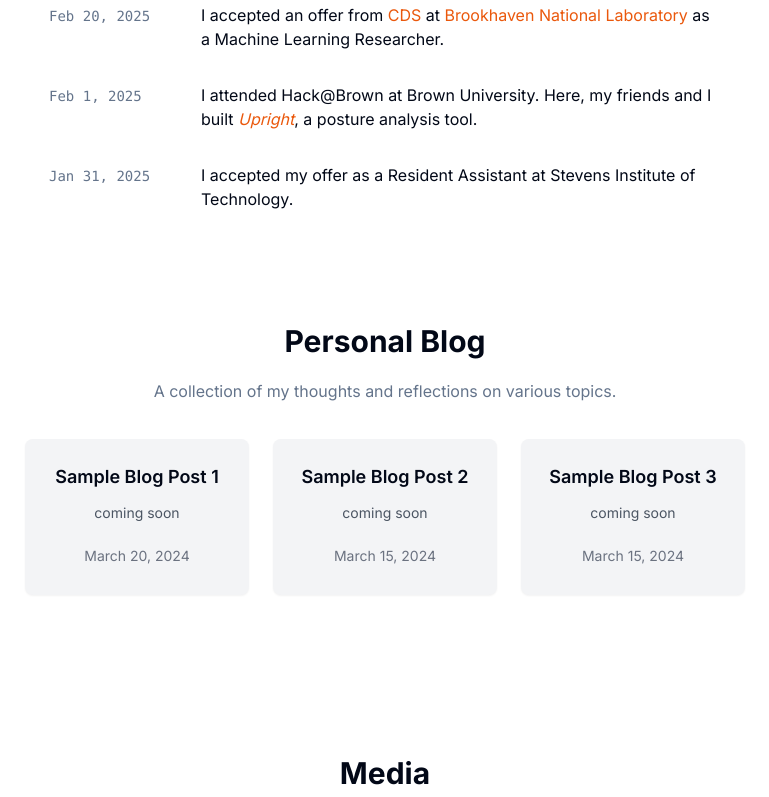
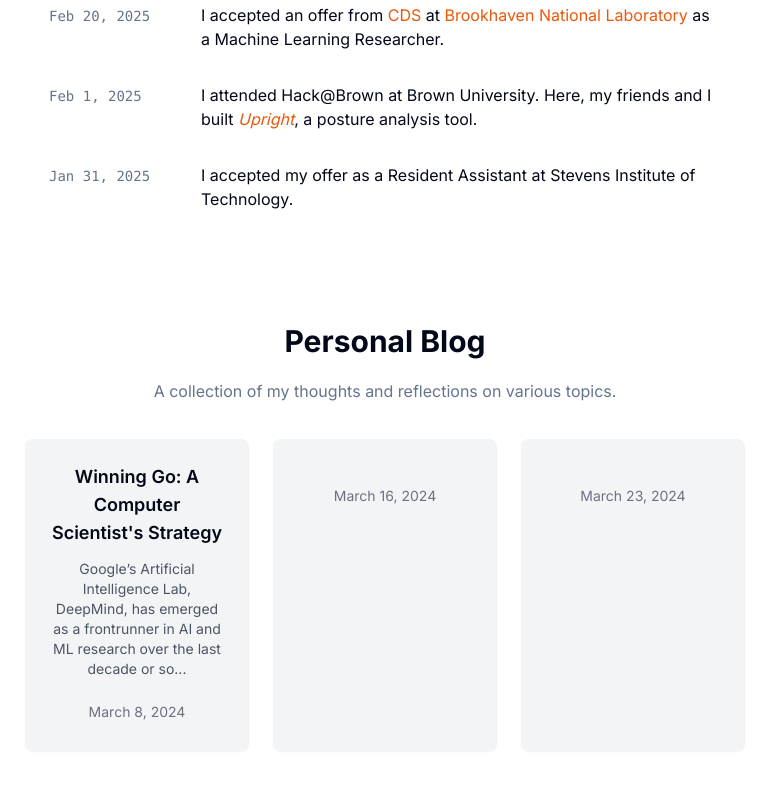
Before and after one commit to emicscs/portfolio, a Next.js app: page / in a window 1280 px wide. Shown: the part 2000-2797 px from the top of the page, without its empty margins (255-1024 px from the left). Built offline with nearby package versions, Linux system fonts and the light colour scheme.

Commit message:
added blog functionality, changed some text

```diff
--- a/components/about-section.tsx
+++ b/components/about-section.tsx
@@ -122,7 +122,7 @@ export function AboutSection() {
                   My journey began a few months ago when I took my first CS class at Stevens, and my passion for technology has only grown since then.
                 </p>
                 <p>
-                  When I am not studying or working on problem sets (which has been rare lately 🥲), I am watching youtube videos and reading literature pertaining to <span className="text-orange-500">neural networks</span>, <span className="text-orange-500">game theory</span>, and <span className="text-orange-500">reinforcement learning</span>. Or, I am working on 🔥 projects with my friends!
+                  When I am not studying or working on problem sets (which has been rare lately 🥲), I am watching youtube videos and reading literature trying to make sense of <span className="text-orange-500">neural networks</span>, <span className="text-orange-500">game theory</span>, and <span className="text-orange-500">reinforcement learning</span>. Or, I am working on projects with my friends!
                 </p>
                 <p>
                   My classmate Zidanni Clerigo and I are about to launch the pilot episode of our podcast, <a href="#" className="text-orange-500 italic">Hello, Zidanni, Emilio, and World!</a> which will uncover the essence of various topics in computing and design.
--- a/components/blog-section.tsx
+++ b/components/blog-section.tsx
@@ -13,22 +13,23 @@ interface BlogPost {
 }
 
 const blogPosts: BlogPost[] = [
+
   {
-    title: "Sample Blog Post 1",
-    description: "coming soon",
-    date: "2024-03-20",
-    link: "/blog/sample-post-1",
+    title: "Winning Go: A Computer Scientist's Strategy",
+    description: "Google’s Artificial Intelligence Lab, DeepMind, has emerged as a frontrunner in AI and ML research over the last decade or so...",
+    date: "2024-03-8",
+    link: "https://docs.google.com/document/d/1jjLNgJT455qk7ktMA3WxGKVd60cbcTmyMoq5kwbbIKY/edit?usp=sharing",
   },
   {
-    title: "Sample Blog Post 2",
-    description: "coming soon",
-    date: "2024-03-15",
-    link: "/blog/sample-post-2",
+    title: "",
+    description: "",
+    date: "2024-03-16",
+    link: "https://docs.google.com/document/d/1jjLNgJT455qk7ktMA3WxGKVd60cbcTmyMoq5kwbbIKY/edit?usp=sharing",
   },
   {
-    title: "Sample Blog Post 3",
-    description: "coming soon",
-    date: "2024-03-15",
+    title: "",
+    description: "",
+    date: "2024-03-23",
     link: "/blog/sample-post-3",
   },];
 
--- a/components/hero-section.tsx
+++ b/components/hero-section.tsx
@@ -27,7 +27,7 @@ export function HeroSection() {
           className="text-center"
         >
             <h1 className="text-5xl font-extrabold tracking-tight sm:text-7xl relative z-20" style={{ fontFamily: 'Helvetica, Arial, sans-serif' }}>
-            Hi.. I am <span className="text-blue-900">Emilio !</span>
+            Hi.. I am <span className="text-blue-900">Emilio!</span>
             </h1>
             <p className="mt-6 text-3xl relative z-20" style={{ fontFamily: 'Helvetica, Arial, sans-serif' }}>
             ..a <span className="text-blue-900">student</span> at Stevens Institute of Technology, <span className="text-blue-900">machine learning researcher</span> at Brookhaven National Lab, and an <span className="text-blue-900">engineer</span> when I am inspired to create
```
